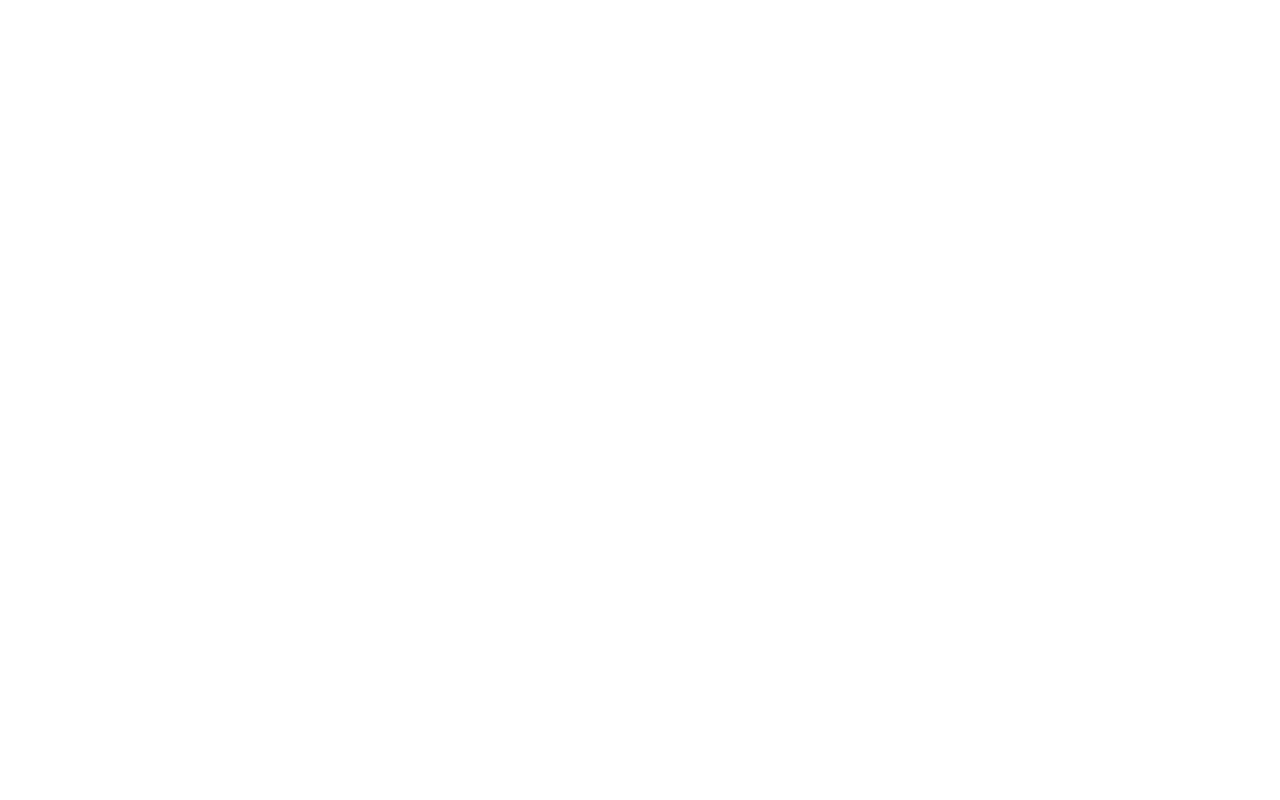
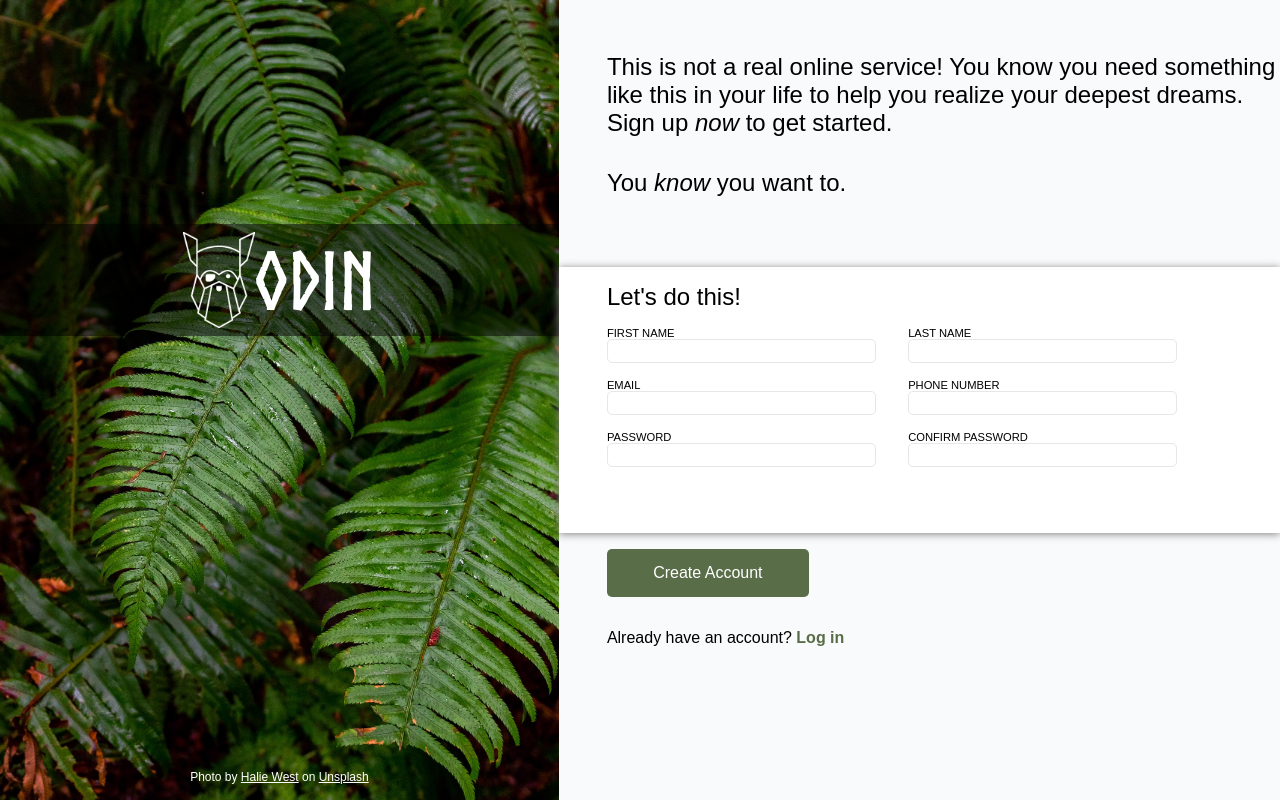
Before and after one commit to eugenemoro/sign-up-form, a plain HTML site: page index.html in a window 1280 px wide. Drawn offline with Linux system fonts and the light colour scheme.

Commit message:
feat: finish view

```diff
--- a/index.html
+++ b/index.html
@@ -7,6 +7,54 @@
   <title>Sign Up Form</title>
 </head>
 <body>
-
+  <div id="logo-section">
+    <div id="logo"><img src="img/odin-lined.png" alt="odin-logo">ODIN</div>
+    <div id="credit">Photo by <a href="https://unsplash.com/@haliewestphoto">Halie West</a> on <a href="https://unsplash.com/">Unsplash</a></div>
+  </div>
+  <div id="form-section">
+    <form action="post" url="#">
+      <div id="form-section-top">
+        <p>This is not a real online service! You know you need something like this in your life to help you realize your deepest dreams. Sign up <i>now</i> to get started.</p>
+        <p>You <i>know</i> you want to.</p>
+      </div>
+      <div id="form-section-mid">
+        <p>Let's do this!</p>
+        <div id="form-input">
+          <div class="form-column">
+            <div class="input-element">
+              <label for="first-name">FIRST NAME</label>
+              <input id="first-name" type="text" required>
+            </div>
+            <div class="input-element">
+              <label for="mail">EMAIL</label>
+              <input id="mail" type="email" required>
+            </div>
+            <div class="input-element">
+              <label for="pwd">PASSWORD</label>
+              <input id="pwd" type="password" required>
+            </div>
+          </div>
+          <div class="form-column">
+            <div class="input-element">
+              <label for="last-name">LAST NAME</label>
+              <input id="last-name" type="text" required>
+            </div>
+            <div class="input-element">
+              <label for="phone-number">PHONE NUMBER</label>
+              <input id="phone-number" type="tel" required>
+            </div>
+            <div class="input-element">
+              <label for="confirm-pwd">CONFIRM PASSWORD</label>
+              <input id="confirm-pwd" type="password" required>
+            </div>
+          </div>
+        </div>
+      </div>
+      <div id="form-section-bottom">
+        <button type="submit">Create Account</button>
+        <p>Already have an account? <a href="#">Log in</a></p>
+      </div>
+    </form>
+  </div>
 </body>
 </html>
--- a/style.css
+++ b/style.css
@@ -4,6 +4,15 @@
   margin: 0;
   padding: 0;
   box-sizing: border-box;
+  --form-button-color: rgb(89, 109, 72);
+  --form-link-color: var(--form-button-color);
+  --form-background-color: rgb(249, 250,251);
+  --input-inactive-border-color: rgb(229, 231, 235);
+  --input-focus-border-color: rgb(29, 78, 216);
+  --input-error-border-color: rgb(185, 28,28);
+  --font-error: var(--input-error-border-color);
+  --logo-background: hsl(0, 0%, 0%, 50%);
+  --aux-font-color: white;
 }
 
 @font-face {
@@ -13,3 +22,152 @@
   font-weight: normal;
   font-style: normal;
 }
+
+html,
+body {
+  font-family: sans-serif;
+  display: flex;
+  height: 100%;
+  width: 100%;
+}
+
+#logo-section {
+  background-image: url(img/photo-1585202900225-6d3ac20a6962.avif);
+  background-size: cover;
+  flex: 1 1 auto;
+  flex-basis: 100vw;
+  color: var(--aux-font-color);
+  display: flex;
+  flex-direction: column;
+  align-items: center;
+  * a {
+    color: var(--aux-font-color);
+  }
+}
+
+#logo {
+  margin-top: 14rem;
+  font-size: 5rem;
+  font-family: 'norsebold';
+  display: flex;
+  align-items: center;
+  justify-content: center;
+  position: relative;
+  position: 33vh;
+  background-color: var(--logo-background);
+  width: 100%;
+  padding-top: .5rem;
+  padding-bottom: .5rem;
+  img {
+    height: 6rem;
+  }
+}
+
+#credit {
+  margin-top: auto;
+  margin-bottom: 1rem;
+  font-size: max(12px, 0.5rem);
+}
+
+
+#form-section > form {
+  display: flex;
+  flex-direction: column;
+  height: 100%;
+}
+
+#form-section > form > div {
+  padding-top: 1rem;
+  flex: 1 1 auto;
+  padding-left: 3rem;
+  height: 33%;
+  display: flex;
+  overflow: auto;
+}
+
+#form-section-top > p {
+  padding-bottom: 2rem;
+  font-size: 1.5rem;
+  font-weight: 400;
+}
+
+#form-section > form > #form-section-top {
+  flex-direction: column;
+  align-items: flex-start;
+  justify-content: center;
+}
+
+#form-section > form > #form-section-mid {
+  font-size: 1.5rem;
+  padding-bottom: 2rem;
+  box-shadow: 0px 1px 8px grey;
+  z-index: 1;
+  flex-direction: column;
+  align-items: stretch;
+  justify-content: center;
+}
+
+#form-section-bottom {
+  flex-direction: column;
+}
+
+#form-section > form > div:nth-child(odd) {
+  background-color: var(--form-background-color);
+}
+
+#form-input {
+  margin-top: 1rem;
+  font-size: .7rem;
+  gap: 2rem;
+  display: flex;
+  flex: 1 1 100%;
+  flex-wrap: wrap;
+}
+
+.form-column {
+  display: flex;
+  flex-direction: column;
+  gap: 1rem;
+  flex-basis: 40%;
+}
+
+.input-element {
+  display: flex;
+  flex-direction: column;
+}
+
+input {
+  border: 1px solid var(--input-inactive-border-color);
+  border-radius: 5px;
+  height: 1.5rem;
+}
+
+input:focus {
+  border-color: var(--input-focus-border-color);
+}
+
+input:user-invalid {
+  border-color: var(--input-error-border-color);
+}
+
+button {
+  appearance: none;
+  background-color: var(--form-button-color);
+  height: 3rem;
+  width: max(48px, 30%);
+  border: none;
+  border-radius: 5px;
+  color: var(--aux-font-color);
+  font-size: 1rem;
+  font-weight: 300;
+}
+
+#form-section * a {
+  color: var(--form-link-color);
+  text-decoration: none;
+  font-weight: 600;
+}
+
+#form-section-bottom > p {
+  padding-top: 2rem;
+}
```
Also changed, not shown: img/photo-1585202900225-6d3ac20a6962.avif (added).
